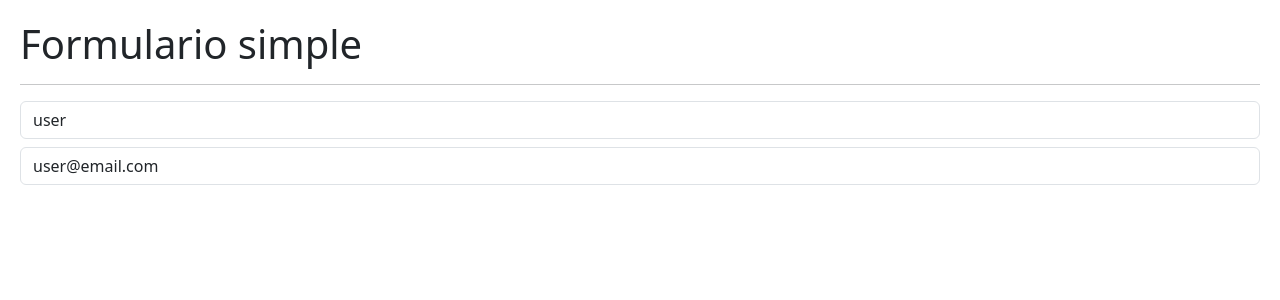
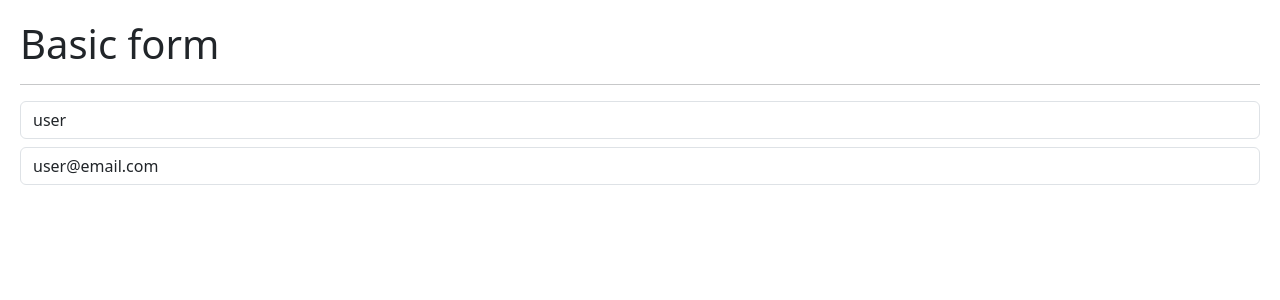
Before and after one commit to Alejndro22/hooks-app, a React (Vite) app: page / in a window 1280 px wide. Shown: the top 300 px of the page. Built offline with nearby package versions, Linux system fonts and the light colour scheme.

Commit message:
understanding useEffect dependency

```diff
--- a/src/02-useEffect/SimpleForm.jsx
+++ b/src/02-useEffect/SimpleForm.jsx
@@ -19,11 +19,19 @@ export const SimpleForm = () => {
 
   useEffect(() => {
     console.log('useEffect was called');
-  });
+  }, []);
+
+  useEffect(() => {
+    console.log('useEffect was called by form change');
+  }, [formState]);
+
+  useEffect(() => {
+    console.log('useEffect was called by email change');
+  }, [email]);
 
   return (
     <>
-      <h1>Formulario simple</h1>
+      <h1>Basic form</h1>
       <hr />
 
       <input
--- a/src/main.jsx
+++ b/src/main.jsx
@@ -1,4 +1,3 @@
-import React from 'react';
 import ReactDOM from 'react-dom/client';
 // import { HooksApp } from './HooksApp';
 // import { CounterApp } from './01-useState/CounterApp';
```
